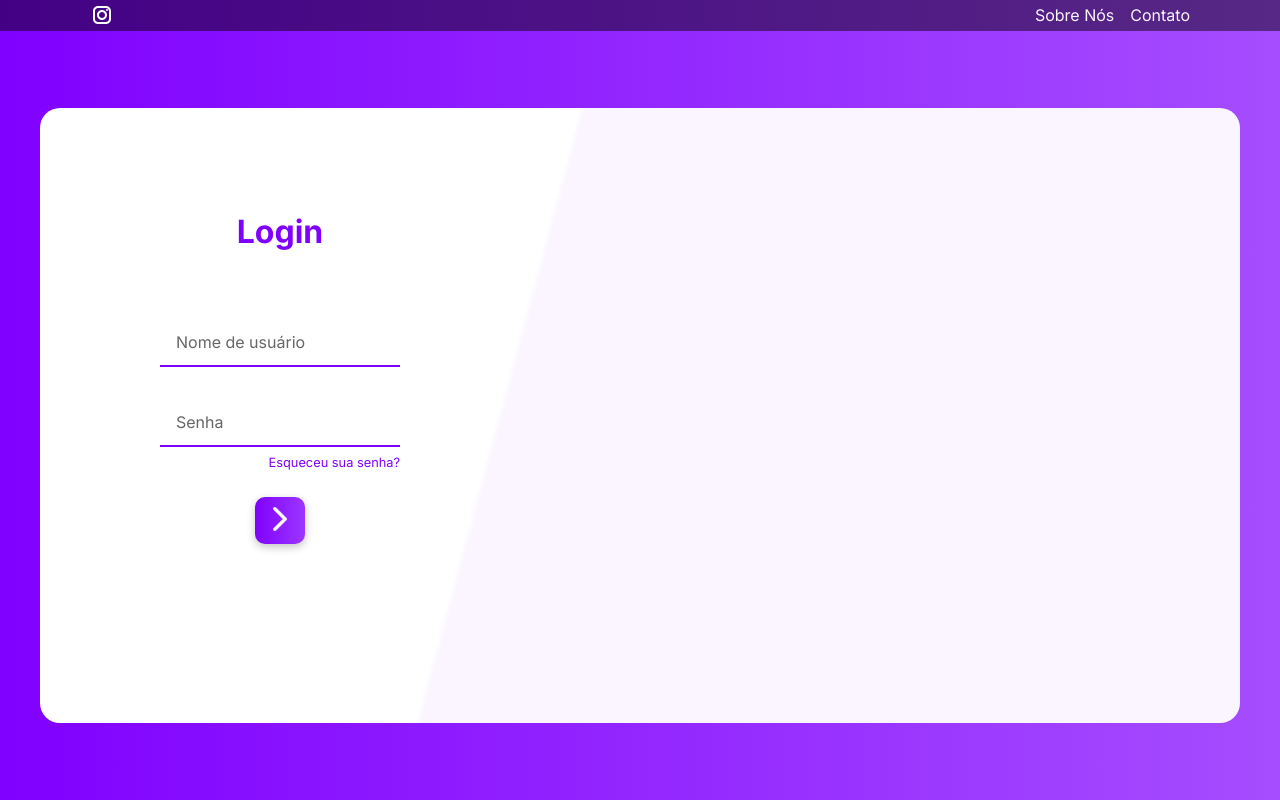
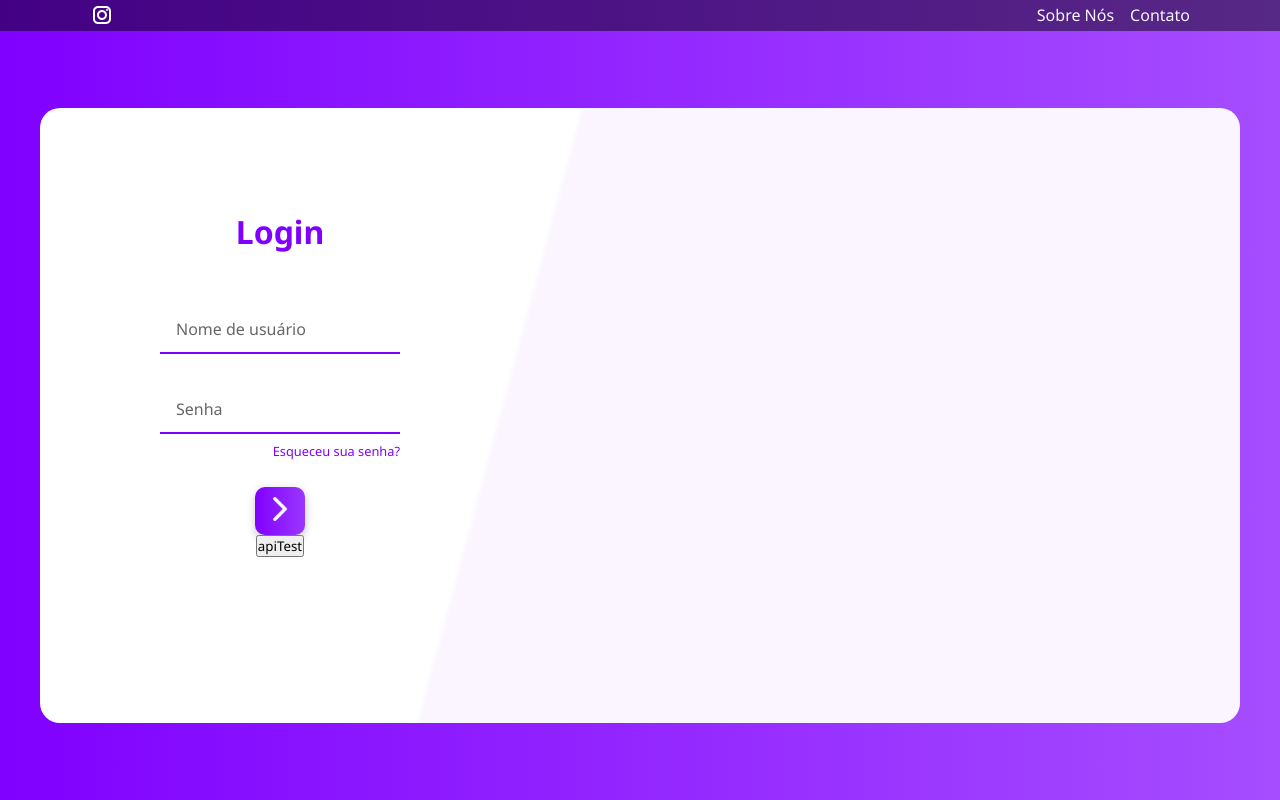
Before and after one commit to Natalnet/colabeduc-front, a Next.js app: page /login in a window 1280 px wide. Built offline with nearby package versions, Linux system fonts and the light colour scheme.

Commit message:
LoginWork

```diff
--- /dev/null
+++ b/src/app/api/login/route.js
@@ -0,0 +1,19 @@
+import { NextResponse } from "next/server";
+
+let setToken = undefined;
+
+export async function GET(request){
+
+    return NextResponse.json({api_token: setToken})
+
+}
+
+export async function POST(request, response){
+
+    let fetchedResponse = await request.json();
+
+    setToken = fetchedResponse.apiToken;
+
+    return NextResponse.json({api_token : fetchedResponse.apiToken})
+
+}
--- a/src/app/globals.css
+++ b/src/app/globals.css
@@ -1,5 +1,8 @@
+@import url('https://fonts.googleapis.com/css2?family=Noto+Sans:wght@400;700&display=swap');
+
 *{
   margin: 0;
   padding: 0;
   box-sizing: border-box;
+  font-family: 'Noto Sans', sans-serif;
 }
--- a/src/app/login/page.js
+++ b/src/app/login/page.js
@@ -8,8 +8,8 @@ import Image from 'next/image';
 
 export default function login(){
 
-    const openEye = 'red-eye.png'
-    const closedEye = 'hide.png'
+    const openEye = 'red-eye.png';
+    const closedEye = 'hide.png';
 
     const inputRef = useRef(null);
 
@@ -25,10 +25,10 @@ export default function login(){
             password : password
         })
         .then(function(response){
-            console.log(response)
+            changeToken(response.data.access_token);
         })
         .catch(function(error){
-            console.log(error)
+            console.log("handle login error");
         });
 
     }
@@ -40,13 +40,39 @@ export default function login(){
         if(passwordView === closedEye){
 
             setPasswordView(openEye);
-            setPasswordSee('input')
+            setPasswordSee('input');
             return;
 
         }
 
         setPasswordView(closedEye);
         setPasswordSee('password');
+
+    }
+
+    const changeToken = (fetchedToken) => {
+
+        axios.post('/api/login',{
+            apiToken : fetchedToken,
+        })
+        .then(function(response){
+            console.log(response);
+        })
+        .catch(function(error){
+            console.log(error);
+        });
+
+    }
+
+    const fetchApiToken = () => {
+
+        axios.get('/api/login', {})
+        .then(function(response){
+            console.log(response)
+        })
+        .catch(function(error){
+            console.log(error)
+        });
 
     }
 
@@ -135,6 +161,12 @@ export default function login(){
                             />
                         </button>
 
+                        <button
+                        onClick={fetchApiToken}
+                        >
+                            apiTest
+                        </button>
+
                     </div>
 
                 </div>
```
Also changed, not shown: src/app/page.js (+10 -1 lines).
